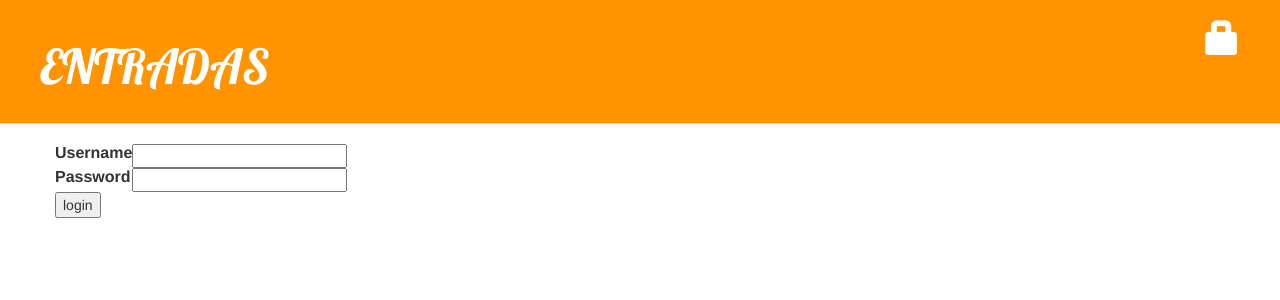
After one commit to SilverWolf1994/MyBlogPython, a Django app: template blog/templates/registration/login.html in a window 1280 px wide. The commit adds this page. Shown: the top 300 px of the page. Run offline with Django 3.2, Linux system fonts and the light colour scheme; the template is opened without the code that fills it, so the values that code supplies are empty, except form fields; tables that the repository leaves empty hold one stand-in row (values such as "Sample post"); form fields are guessed from the names that the template uses; some libraries are stand-ins or nearby versions.

Commit message:
Agregado login para realizar las operaciones CRUD

```diff
--- a/blog/templates/blog/base.html
+++ b/blog/templates/blog/base.html
@@ -12,6 +12,9 @@
             {% if user.is_authenticated %}
                 <a href="{% url 'post_new' %}" class="top-menu"><span class="glyphicon glyphicon-plus"></span></a>
                 <a href="{% url 'post_draft_list' %}" class="top-menu"><span class="glyphicon glyphicon-edit"></span></a>
+                <p class="top-menu">Hola {{ user.username }} <small>(<a href="{% url 'logout' %}">Log out</a>)</small></p>
+            {% else %}
+                <a href="{% url 'login' %}" class="top-menu"><span class="glyphicon glyphicon-lock"></span></a>
             {% endif %}
             <h1><a href="/">ENTRADAS</a></h1>
         </div>
--- /dev/null
+++ b/blog/templates/registration/login.html
@@ -0,0 +1,24 @@
+{% extends "blog/base.html" %}
+
+{% block content %}
+	{% if form.errors %}
+		<p>Tu nombre de usuario y contraseña no coinciden, por favor intenta de nuevo.</p>
+	{% endif %}
+
+	<form method="post" action="{% url 'login' %}">
+		{% csrf_token %}
+		<table>
+			<tr>
+				<td>{{ form.username.label_tag }}</td>
+				<td>{{ form.username }}</td>
+			</tr>
+			<tr>
+				<td>{{ form.password.label_tag }}</td>
+				<td>{{ form.password }}</td>
+			</tr>
+		</table>
+
+		<input type="submit" value="login" />
+		<input type="hidden" name="next" value="{{ next }}" />
+	</form>
+{% endblock%}
--- a/blog/views.py
+++ b/blog/views.py
@@ -2,6 +2,7 @@ from django.shortcuts import render, get_object_or_404
 from django.utils import timezone
 from .models import Post
 from .forms import PostForm
+from django.contrib.auth.decorators import login_required
 
 # Create your views here.
 def post_list(request):
@@ -12,6 +13,7 @@ def post_detail(request, pk):
 	post = get_object_or_404(Post, pk=pk)
 	return render(request, 'blog/post_detail.html', {'post': post})
 
+@login_required
 def post_new(request):
     if request.method == "POST":
         form = PostForm(request.POST)
@@ -25,6 +27,7 @@ def post_new(request):
         form = PostForm()
     return render(request, 'blog/post_edit.html', {'form': form})
 
+@login_required
 def post_edit(request, pk):
 	post = get_object_or_404(Post, pk=pk)
 	if request.method == "POST":
@@ -38,15 +41,18 @@ def post_edit(request, pk):
 		form = PostForm(instance=post)
 	return render(request, 'blog/post_edit.html', {'form': form})
 
+@login_required
 def post_draft_list(request):
 	posts = Post.objects.filter(published_date__isnull=True).order_by('created_date')
 	return render(request, 'blog/post_draft_list.html', {'posts': posts})
 
+@login_required
 def post_publish(request, pk):
 	post = get_object_or_404(Post, pk=pk)
 	post.publish()
 	return render(request, 'blog/post_detail.html', {'post': post})
 
+@login_required
 def post_remove(request, pk):
 	post = get_object_or_404(Post, pk=pk)
 	post.delete()
--- a/newsite/settings.py
+++ b/newsite/settings.py
@@ -26,6 +26,8 @@ SECRET_KEY = 'oe^tyc+gjz$ubj)a^4g0w#1l*t7yi5-3u)t8o#sk#ck%o%@5e='
 DEBUG = True
 
 ALLOWED_HOSTS = []
+
+LOGIN_REDIRECT_URL = '/'
 
 
 # Application definition
--- a/newsite/urls.py
+++ b/newsite/urls.py
@@ -16,9 +16,11 @@ Including another URLconf
 from django.contrib import admin
 from django.urls import path
 from django.urls import include
+from django.contrib.auth import views
 
 urlpatterns = [
     path('admin/', admin.site.urls),
     path(r'', include('blog.urls')),
     path('blog/', include('blog.urls')),
+    path('accounts/', include('django.contrib.auth.urls')),
 ]
```
